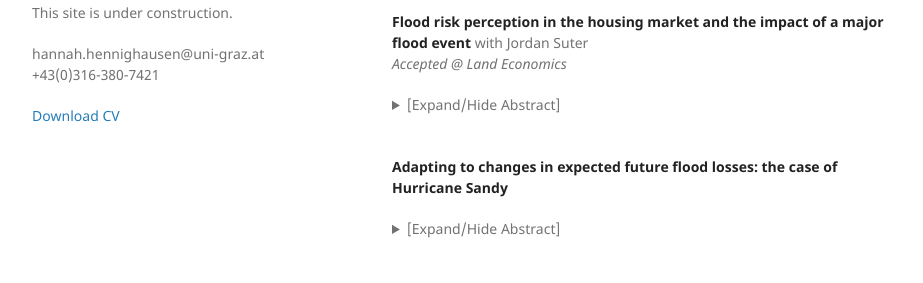
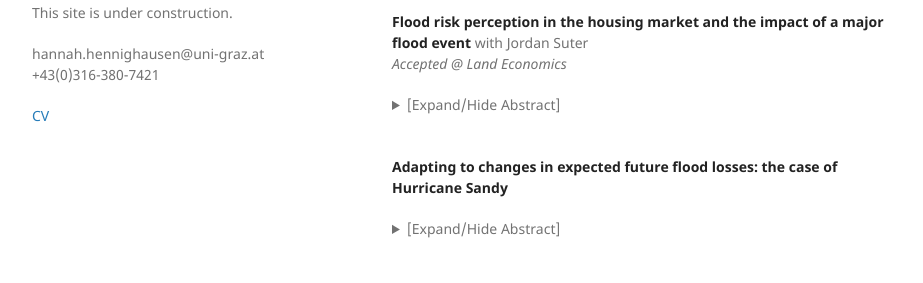
Before and after one commit to hannahhennighausen/hannahhennighausen.github.io, a Jekyll site: the page built from index.md, in a window 1280 px wide. Shown: the part 516-799 px from the top of the page, without its empty margins (178-1101 px from the left). Built offline with Jekyll 4.4.1, drawn with Linux system fonts in a browser that asks for light colours.

Commit message:
Update default.html

```diff
--- a/_layouts/default.html
+++ b/_layouts/default.html
@@ -25,7 +25,7 @@
         <p>hannah.hennighausen@uni-graz.at <br />
         +43(0)316-380-7421</p>
 
-        <a href="//github.com/hannahhennighausen/hannahhennighausen.github.io/raw/master/assets/Hennighausen_CV_12022019.pdf">Download CV</a>
+        <a href="https://hannahhennighausen.github.io/CV/Hennighausen_CV_Oct19.pdf">CV</a>
 
 
       </header>
```
